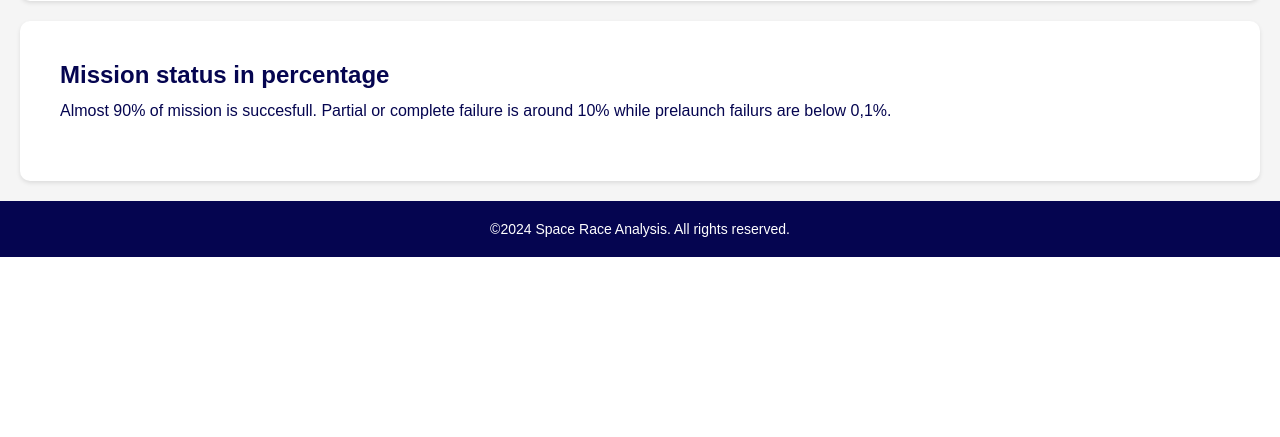
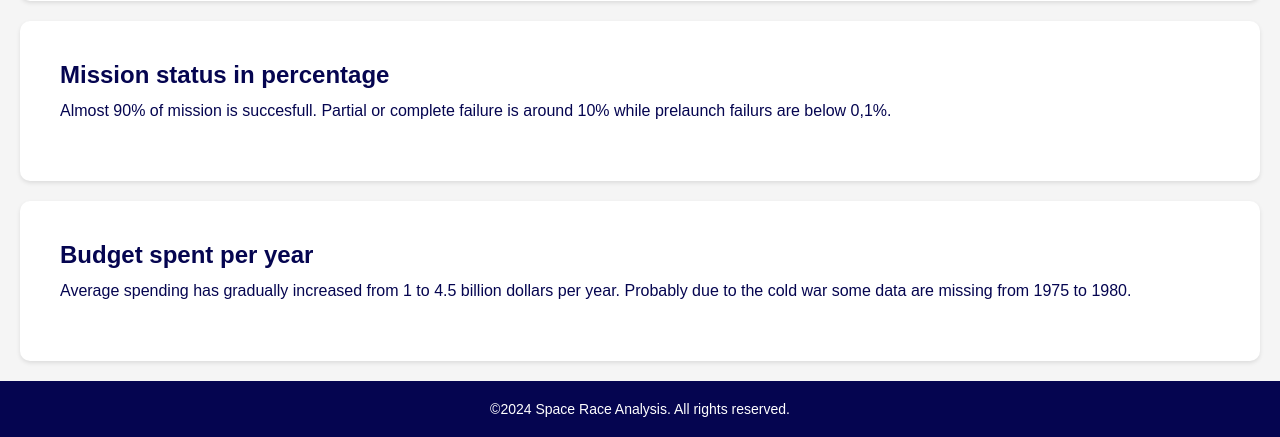
Before and after one commit to Fedt2407/18_Space_Race_Analysis, a Flask app: template templates/index.html in a window 1280 px wide. Shown: the part 675-1112 px from the top of the page. Before the commit the page ends 932 px from the top, so only its background shows below. Run offline with Flask 3, Linux system fonts and the light colour scheme; the template is opened without the code that fills it, so the values that code supplies are empty.

Commit message:
Added spendig per year

```diff
--- a/main.py
+++ b/main.py
@@ -48,8 +48,32 @@ def hello_world():
     status.update_traces(textposition='outside', textinfo='percent+label')
     status_html = status.to_html(full_html=False)
 
+    # Plotting price per year
+    data['Date'] = pd.to_datetime(data['Date'], errors='coerce', infer_datetime_format=True)
+    data['Year'] = data['Date'].dt.year
+    # Remove rows with missing Price
+    data = data.dropna(subset=['Price'])
+    # Convert the Price column to float
+    data['Price'] = data['Price'].str.replace(',', '').astype(float)
+    price_per_year = data.groupby('Year')['Price'].sum()
+    price_per_year_rolling = price_per_year.rolling(window=5).mean()  # Calculate 5-year rolling average
+    price_plot = px.bar(price_per_year, x=price_per_year.index, y=price_per_year.values,
+                        labels={'x': 'Year', 'y': 'Total Spending'})
+    price_plot.add_scatter(x=price_per_year.index, y=price_per_year_rolling.values,
+                           mode='lines', name='5-Year Rolling Average', line=dict(width=3))  # Add rolling average line with line width of 3
+    price_plot.update_layout(xaxis_title='Year', yaxis_title='Total Spending in USD milions')
+    price_plot.update_layout(legend=dict(x=0, y=1))  # Move legend to top left
+    price_plot_html = price_plot.to_html(full_html=False)
 
-    return render_template('index.html', shape=shape, head=head, trend=trend_html, organisation=organisation_html, status=status_html)
+
+    return render_template('index.html',
+                           shape=shape,
+                           head=head,
+                           trend=trend_html,
+                           organisation=organisation_html,
+                           status=status_html,
+                           price_per_year=price_plot_html
+                           )
 
 
 if __name__ == '__main__':
--- a/templates/index.html
+++ b/templates/index.html
@@ -59,6 +59,17 @@
       <div>{{ status | safe }}</div>
     </section>
 
+    <section>
+      <h2>Budget spent per year</h2>
+      <p>
+        Average spending has gradually increased from 1 to 4.5 billion dollars
+        per year. Probably due to the cold war some data are missing from 1975
+        to 1980.
+      </p>
+      <br />
+      <div>{{ price_per_year | safe }}</div>
+    </section>
+
     <footer>
       <p>©2024 Space Race Analysis. All rights reserved.</p>
     </footer>
```
